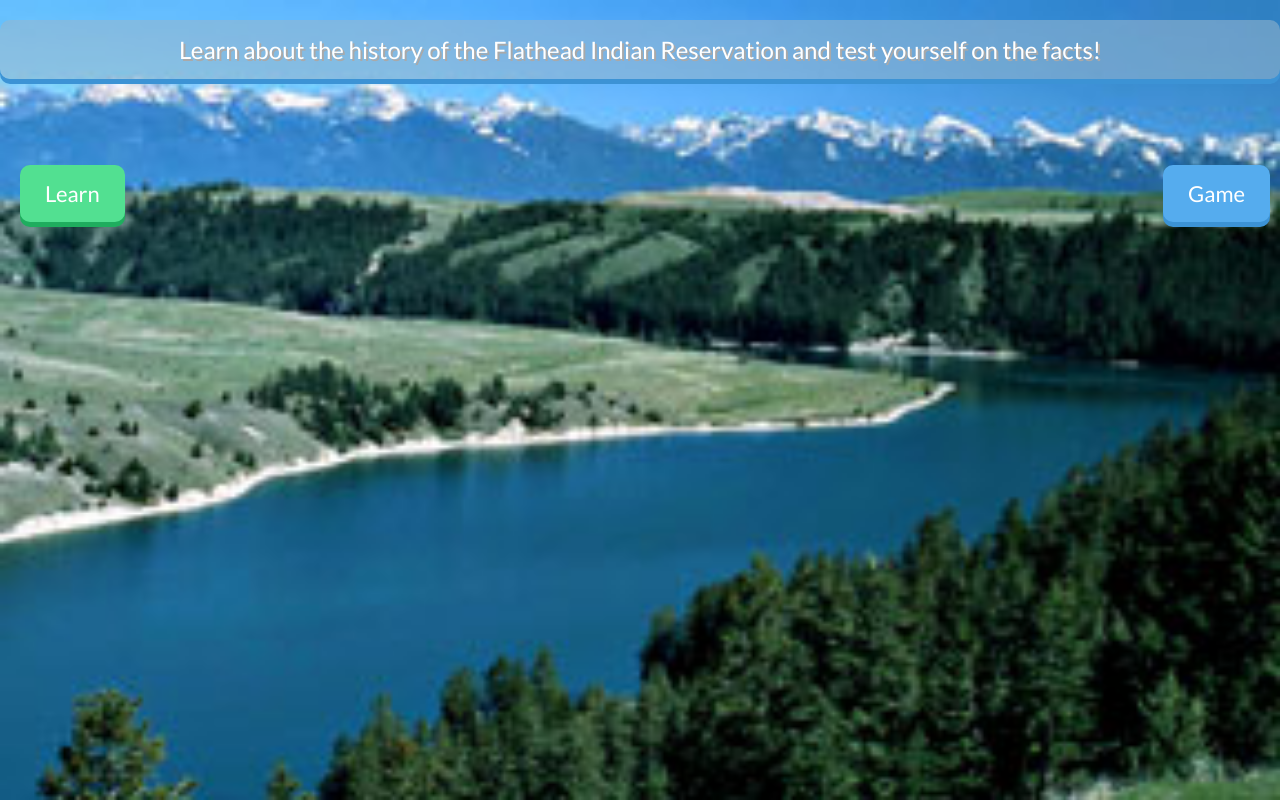
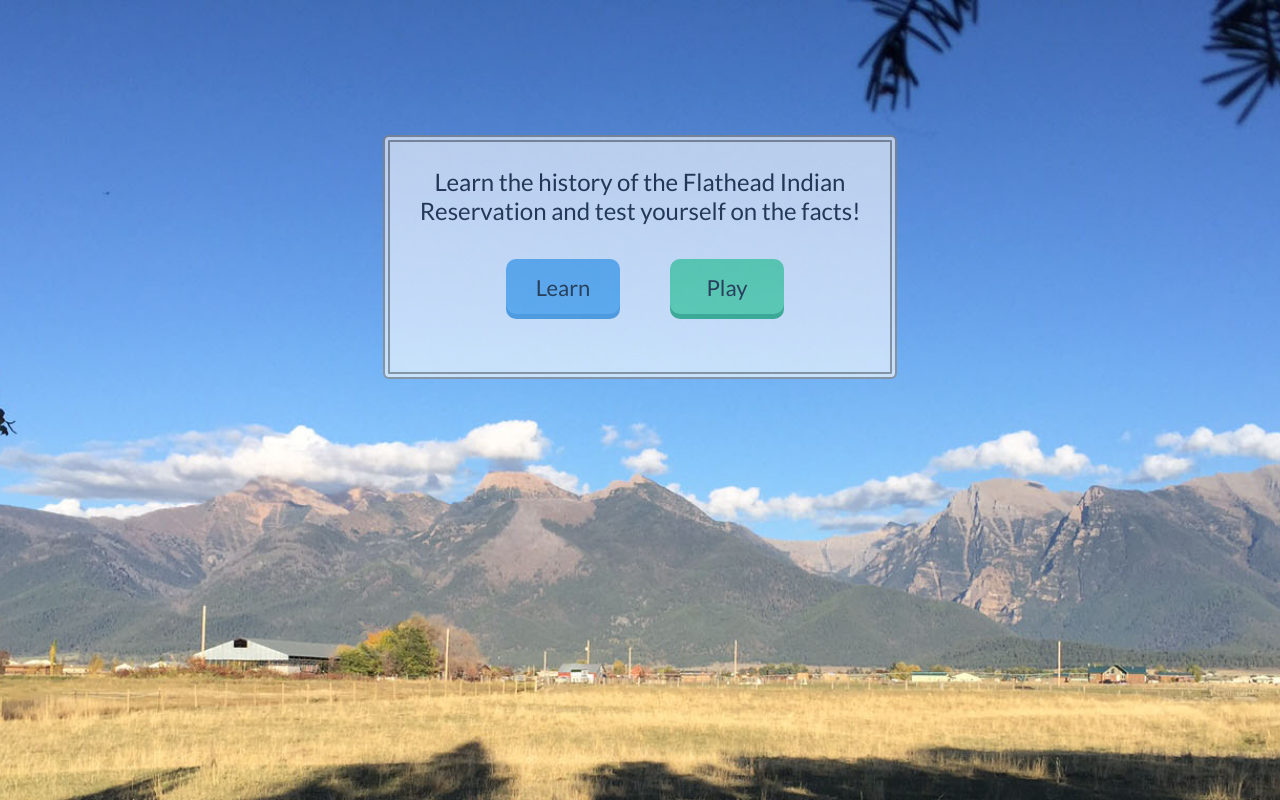
Before and after one commit to BrachaTenenbaum/quiz-app, a plain HTML site: page index.html in a window 1280 px wide. Drawn offline with nearby package versions, Linux system fonts and the light colour scheme.

Commit message:
changed image and style of index.html

```diff
--- a/css/main.css
+++ b/css/main.css
@@ -43,7 +43,7 @@ ol, ul {
 
 html {
   margin: 0; padding: 0;
-  background: url(../images/Res.jpg) no-repeat top center fixed;
+  background: url(../images/montana.jpg) no-repeat top center fixed;
   background-size: cover;
 }
 
@@ -54,34 +54,34 @@ body {
   padding: 0;
 }
 
+.main {
+  border: 7px #8D8072 double;
+  border-radius: 6px;
+  background-color: white;
+  height: 230px;
+  width: 500px;
+  margin: 135px auto;
+  opacity: 0.6;
+}
+
 h2 {  /*cover flow entire page background*/
-	color: #fff;
-	text-shadow: 2px 2px #A9A9A9;
+	color: #000;
+	/*text-shadow: 2px 2px #A9A9A9;*/
   font-weight: 100;
   font-size: 1.5rem;
   text-align: center;
-  background-color: rgba(151, 182, 205, 0.55);
-  padding: 15px 25px;
-  box-shadow: 0px 5px 0px 0px #3C93D5;
+  /*background-color: rgba(151, 182, 205, 0.55);*/
+  padding: 5px 12px;
+  /*box-shadow: 0px 5px 0px 0px #3C93D5;*/
   /*margin: 4rem 4rem 2rem 4rem;*/
 	border-radius: 10px
 }
 
-/* original code */
-/*body {
- 	  background-image: url('../images/Res.jpg');
-    background-repeat: repeat center center fixed;
-    background-size: cover;
-    overflow: auto;
-    text-align: center;
-
- }
-*/
  .buttons {
- 	padding-top: 50px;
-    text-align: center;
-
-
+ 	padding-top: 4px;
+  text-align: center;
+  opacity: 0.7px;
+  margin: -11px 96px;
  }
 
 .btn {
@@ -90,9 +90,10 @@ h2 {  /*cover flow entire page background*/
   font-size: 22px;
   text-decoration: none;
   margin: 0 10px 0 20px;
-  color: #fff;
+  color: #000;
   position: relative;
-
+  width: 64px;
+  height: 25px;
 }
 
 .btn:active {
@@ -101,20 +102,20 @@ h2 {  /*cover flow entire page background*/
   box-shadow: 0px 1px 0px 0px;
 }
 
-.red {
+.green {
   background-color: #52e091;
   box-shadow: 0px 5px 0px 0px #1fad5e;
-  float: left;
+  float: right;
 }
 
-.red:hover {
+.green:hover {
   background-color: #a9efc8;
 }
 
 .blue {
   background-color: #55acee;
   box-shadow: 0px 5px 0px 0px #3C93D5;
-  float: right;
+  float: left;
 }
 
 .blue:hover {
--- a/index.html
+++ b/index.html
@@ -18,19 +18,19 @@
 
 
   <body>
+  <div class = "montana-img">
+  </div>
 
+  <div class="main">
     <h2>
-      Learn about the history of the Flathead Indian Reservation and test yourself on the facts!
+        Learn the history of the Flathead Indian Reservation and test yourself on the facts!
     </h2>
 
-    <div class = "imageRes">
-    </div>
-
-
-	<div class = "buttons">
-      <p><a href = "learn.html" class = "btn red"> Learn</a></p>
-      <p><a href = "game.html" class="btn blue"> Game</a></p>
-    </div>
+  	 <div class = "buttons">
+        <p><a href = "learn.html" class="btn blue">Learn</a></p>
+        <p><a href = "game.html" class="btn green">Play</a></p>
+     </div>
+  </div>
 
   </body>
 </html>
```
Also changed, not shown: Game.html (+1 -1 lines), images/montana.jpg (added).
